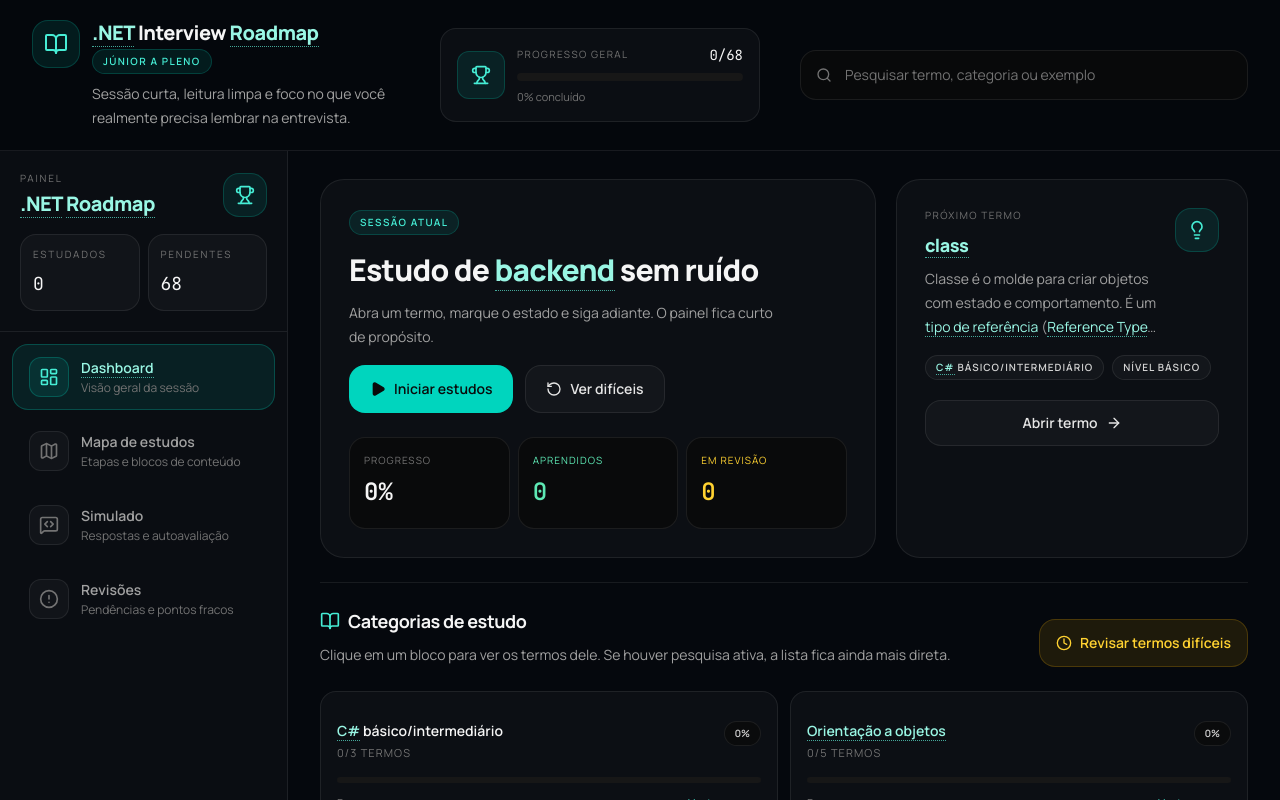
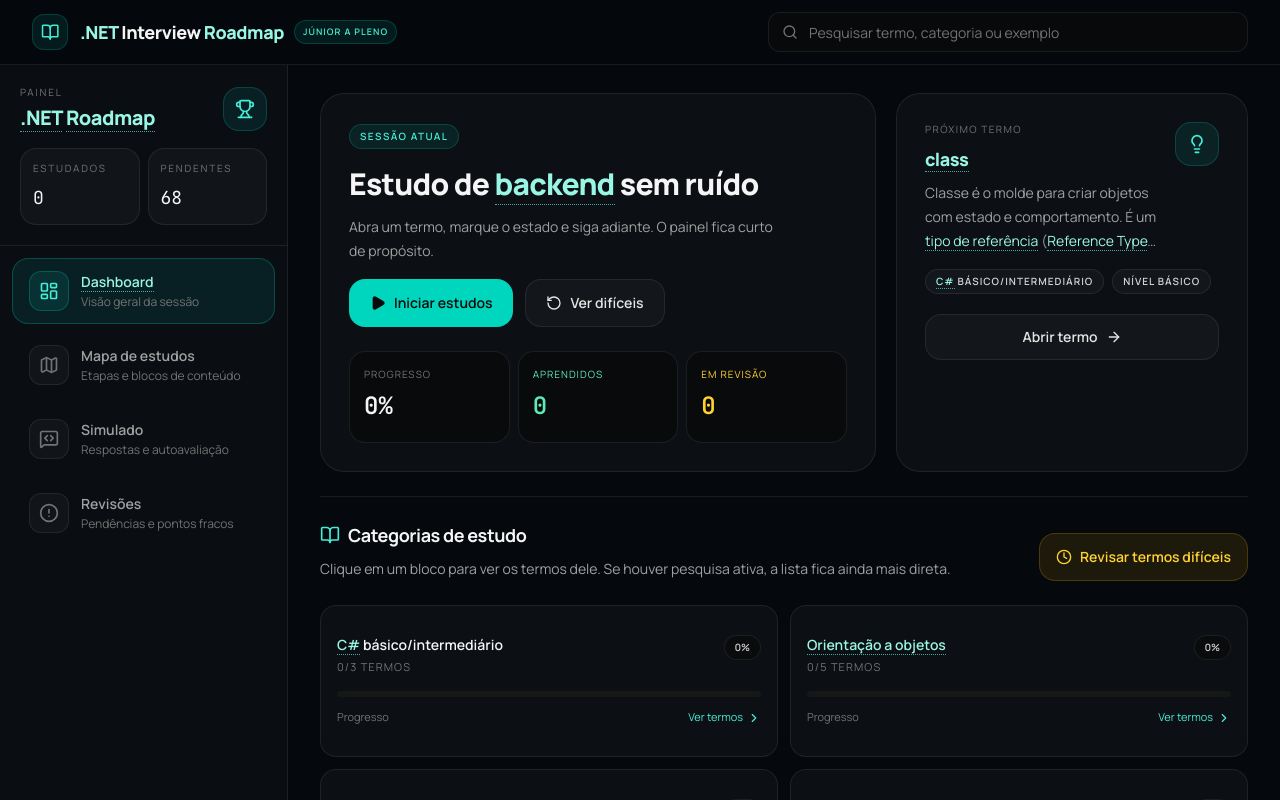
Before and after one commit to Murillou4/.NET-Interview-Roadmap, a React (Vite) app: page / in a window 1280 px wide. Shown: the top 800 px of the page. Built offline with nearby package versions, Linux system fonts and the light colour scheme.

Commit message:
Compact global header to prioritize content

```diff
--- a/src/App.tsx
+++ b/src/App.tsx
@@ -30,7 +30,6 @@ export default function App() {
   const difficultCount = STUDY_TERMS.filter(
     (term) => progress.termConfidence[term.id] === 1 || progress.termConfidence[term.id] === 2,
   ).length;
-  const progressPercent = totalCount > 0 ? Math.round((learnedCount / totalCount) * 100) : 0;
 
   const updateStatus = (termId: string, newStatus: StudyStatus) => {
     setProgress((current) => ({
@@ -107,9 +106,6 @@ export default function App() {
       <Header
         searchQuery={searchQuery}
         setSearchQuery={setSearchQuery}
-        learnedCount={learnedCount}
-        totalCount={totalCount}
-        percent={progressPercent}
       />
 
       <div className="flex min-h-0 flex-1">
--- a/src/components/Header.tsx
+++ b/src/components/Header.tsx
@@ -1,82 +1,45 @@
 import React from 'react';
-import { BookOpen, Search, Trophy, X } from 'lucide-react';
+import { BookOpen, Search, X } from 'lucide-react';
 import { TechnicalText } from './TechnicalText';
 
 interface HeaderProps {
   searchQuery: string;
   setSearchQuery: (query: string) => void;
-  learnedCount: number;
-  totalCount: number;
-  percent: number;
 }
 
 export const Header: React.FC<HeaderProps> = ({
   searchQuery,
   setSearchQuery,
-  learnedCount,
-  totalCount,
-  percent,
 }) => {
   return (
-    <header className="z-50 border-b border-white/[0.08] bg-[#05080d]/90 backdrop-blur-xl md:sticky md:top-0">
-      <div className="mx-auto grid max-w-[92rem] gap-5 px-4 py-5 md:px-6 lg:px-8 xl:grid-cols-[minmax(0,1fr)_minmax(22rem,28rem)] xl:items-center xl:gap-10">
-        <div className="flex min-w-0 flex-col gap-4 lg:flex-row lg:items-center lg:gap-10">
-          <div className="flex min-w-0 items-start gap-3">
-            <div className="flex h-11 w-11 shrink-0 items-center justify-center rounded-2xl border border-teal-400/20 bg-teal-400/10 text-teal-300 md:h-12 md:w-12">
-              <BookOpen className="h-6 w-6" />
+    <header className="z-50 border-b border-white/[0.08] bg-[#05080d]/92 backdrop-blur-xl md:sticky md:top-0">
+      <div className="mx-auto flex max-w-[92rem] flex-col gap-3 px-4 py-3 md:h-16 md:flex-row md:items-center md:justify-between md:gap-8 md:px-6 md:py-2 lg:px-8">
+        <div className="flex min-w-0 items-center gap-3">
+          <div className="flex h-9 w-9 shrink-0 items-center justify-center rounded-xl border border-teal-400/20 bg-teal-400/10 text-teal-300">
+            <BookOpen className="h-[1.15rem] w-[1.15rem]" />
           </div>
 
-            <div className="min-w-0 space-y-2">
-              <div className="flex min-w-0 flex-wrap items-center gap-x-2 gap-y-1">
+          <div className="flex min-w-0 items-center gap-2.5">
             <TechnicalText
               as="h1"
-                  className="min-w-0 basis-full text-balance text-lg font-extrabold leading-tight tracking-tight sm:basis-auto md:text-xl"
+              className="truncate text-base font-extrabold leading-tight tracking-tight text-neutral-100 md:text-lg"
             >
               .NET Interview Roadmap
             </TechnicalText>
-                <span className="rounded-full border border-teal-400/20 bg-teal-400/10 px-2.5 py-1 text-[10px] font-semibold uppercase tracking-[0.14em] text-teal-300">
+            <span className="hidden shrink-0 rounded-full border border-teal-400/20 bg-teal-400/10 px-2 py-1 text-[9px] font-semibold uppercase tracking-[0.12em] text-teal-300 sm:inline-flex">
               Júnior a Pleno
             </span>
           </div>
-              <p className="max-w-[38rem] text-pretty text-sm leading-6 text-neutral-400">
-                Sessão curta, leitura limpa e foco no que você realmente precisa lembrar na entrevista.
-              </p>
-            </div>
         </div>
 
-          <div className="flex w-full max-w-md items-center gap-3 rounded-2xl border border-white/[0.08] bg-white/[0.03] p-4 lg:w-80 lg:shrink-0">
-            <div className="flex h-12 w-12 shrink-0 items-center justify-center rounded-xl border border-teal-400/20 bg-teal-400/10 text-teal-300">
-              <Trophy className="h-5 w-5" />
-            </div>
-
-            <div className="min-w-0 flex-1 space-y-2">
-              <div className="flex items-center justify-between gap-4">
-                <p className="text-[10px] uppercase tracking-[0.14em] text-neutral-500">Progresso geral</p>
-                <p className="font-mono text-sm tabular-nums text-neutral-100">
-                  {learnedCount}/{totalCount}
-                </p>
-              </div>
-
-              <div className="h-2 overflow-hidden rounded-full bg-neutral-900">
-                <div
-                  className="h-full rounded-full bg-gradient-to-r from-teal-400 to-emerald-400 transition-all duration-500"
-                  style={{ width: `${percent}%` }}
-                />
-              </div>
-
-              <p className="text-[11px] text-neutral-500">{percent}% concluído</p>
-            </div>
-          </div>
-        </div>
-
-        <div className="relative w-full xl:justify-self-end">
-          <Search className="pointer-events-none absolute left-4 top-1/2 h-4 w-4 -translate-y-1/2 text-neutral-500" />
+        <div className="relative w-full md:max-w-[30rem] md:shrink-0">
+          <Search className="pointer-events-none absolute left-3.5 top-1/2 h-4 w-4 -translate-y-1/2 text-neutral-500" />
           <input
             type="search"
             placeholder="Pesquisar termo, categoria ou exemplo"
             value={searchQuery}
             onChange={(event) => setSearchQuery(event.target.value)}
-            className="w-full rounded-2xl border border-white/[0.08] bg-neutral-950/80 py-3.5 pl-11 pr-16 text-sm text-neutral-100 outline-none transition placeholder:text-neutral-500 focus:border-teal-400/70 focus:ring-4 focus:ring-teal-400/15"
+            className="h-10 w-full rounded-xl border border-white/[0.08] bg-neutral-950/80 pl-10 pr-12 text-sm text-neutral-100 outline-none transition placeholder:text-neutral-500 focus:border-teal-400/70 focus:ring-4 focus:ring-teal-400/15"
             id="search-input"
             aria-label="Pesquisar termos"
           />
```
Lines whose indentation alone changed are shown as unchanged.
